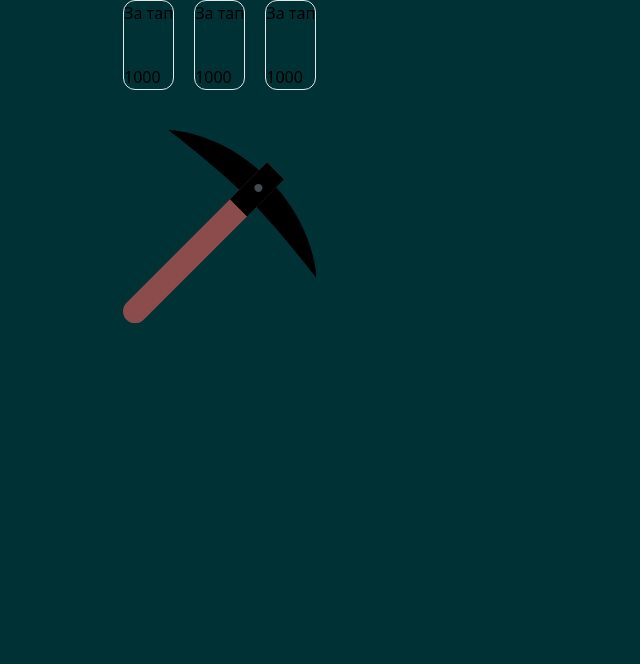
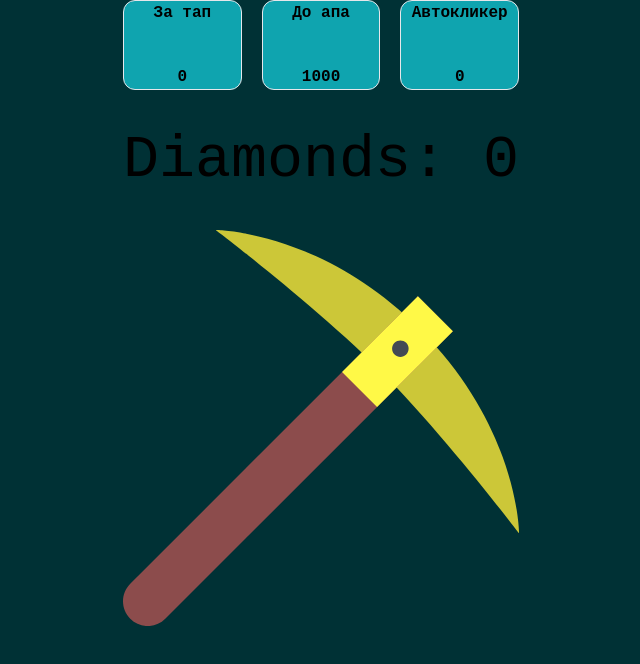
Before and after one commit to madeinheaven91/cryptomine-frontend, a Vue app: page / in a window 1280 px wide. Shown: the top 664 px of the page, without its empty margins (517-1157 px from the left). Built offline with nearby package versions, Linux system fonts and the light colour scheme.

Commit message:
made basic functionality. Now waiting for [TRAKTOR] to come up with UI

```diff
--- a/index.html
+++ b/index.html
@@ -1,13 +1,17 @@
-<!DOCTYPE html>
+<!doctype html>
 <html lang="en">
+
 <head>
-    <meta charset="UTF-8">
-    <link rel="icon" href="/favicon.ico">
-    <meta name="viewport" content="width=device-width, initial-scale=1.0">
+  <meta charset="UTF-8" />
+  <link rel="icon" href="/favicon.ico" />
+  <meta name="viewport" content="width=device-width, initial-scale=1.0" />
   <title>Vite App</title>
 </head>
+
 <body>
   <div id="app"></div>
   <script type="module" src="/src/main.js"></script>
+  <script src="https://telegram.org/js/telegram-web-app.js"></script>
 </body>
+
 </html>
--- a/src/App.vue
+++ b/src/App.vue
@@ -1,5 +1,14 @@
 <script setup>
+import {ref} from 'vue'
 import Pickaxe from './components/icons/Pickaxe.vue'
+
+let diamonds = ref(0);
+let clickPower = 1;
+
+function pickaxeClick(){
+  diamonds.value += clickPower;
+}
+
 </script>
 
 <template>
@@ -8,21 +17,22 @@ import Pickaxe from './components/icons/Pickaxe.vue'
     <!-- nickname -->
   </header>
   <main class="flex flex-col gap-10">
-    <div class="flex gap-5">
-      <div class="flex flex-col gap-10 rounded-xl border">
+    <div class="flex gap-5 w-full">
+      <div class="flex flex-col gap-10 rounded-xl border w-1/3 items-center infoField">
         <p>За тап</p>
+        <p>{{diamonds}}</p>
+      </div>
+      <div class="flex flex-col gap-10 rounded-xl border w-1/3 items-center infoField">
+        <p>До апа</p>
         <p>1000</p>
       </div>
-      <div class="flex flex-col gap-10 rounded-xl border">
-        <p>За тап</p>
-        <p>1000</p>
-      </div>
-      <div class="flex flex-col gap-10 rounded-xl border">
-        <p>За тап</p>
-        <p>1000</p>
+      <div class="flex flex-col gap-10 rounded-xl border w-1/3 items-center infoField">
+        <p>Автокликер</p>
+        <p>0</p>
       </div>
     </div>
-    <Pickaxe color="#111111"/>
+    <div class="text-6xl">Diamonds: {{diamonds}}</div>
+    <Pickaxe @click="pickaxeClick()" color="fff947"/>
   </main>
 </template>
 
--- a/src/assets/main.css
+++ b/src/assets/main.css
@@ -12,6 +12,13 @@
 
 body{
   background: var(--darker-cyan);
+  font-family: 'Courier New', Courier, monospace;
+}
+
+.infoField{
+ background: var(--cyan);
+color: black;
+  font-weight: bold;
 }
 
 #app {
--- a/src/components/icons/Pickaxe.vue
+++ b/src/components/icons/Pickaxe.vue
@@ -8,7 +8,7 @@
     xml:space="preserve"
   >
     <path
-      style="fill: #{{Color}}"
+      :style="`fill: #${colorShade}`"
       d="M511.672,391.952c0,0-97.531-128.574-180.463-211.49C248.278,97.531,119.705,0,119.705,0
 	s136.006,0.328,263.83,128.136C511.344,255.945,511.672,391.952,511.672,391.952z"
     />
@@ -21,7 +21,7 @@
       x="322.589"
       y="87.817"
       transform="matrix(-0.7071 -0.7071 0.7071 -0.7071 494.1918 518.9033)"
-      style="fill: #{{Color}}"
+      :style="`fill: #${color}`"
       width="63.951"
       height="138.569"
     />
@@ -34,7 +34,25 @@
 </template>
 
 <script setup>
-  const props = defineProps({
-    color: String
-  })
+const props = defineProps({
+  color: String,
+  colorShade: String
+})
+
+const colorShade = toShade(props.color)
+
+function toShade(hex) {
+  let rgb = {
+    r: parseInt(hex.slice(0, 2), 16),
+    g: parseInt(hex.slice(2, 4), 16),
+    b: parseInt(hex.slice(4, 6), 16)
+  }
+  let rgbShade = {
+    r: Math.floor(rgb.r * 0.8).toString(16),
+    g: Math.floor(rgb.g * 0.8).toString(16),
+    b: Math.floor(rgb.b * 0.8).toString(16)
+  }
+  let res = rgbShade.r + rgbShade.g + rgbShade.b
+  return res
+}
 </script>
```
Lines whose indentation alone changed are shown as unchanged.
